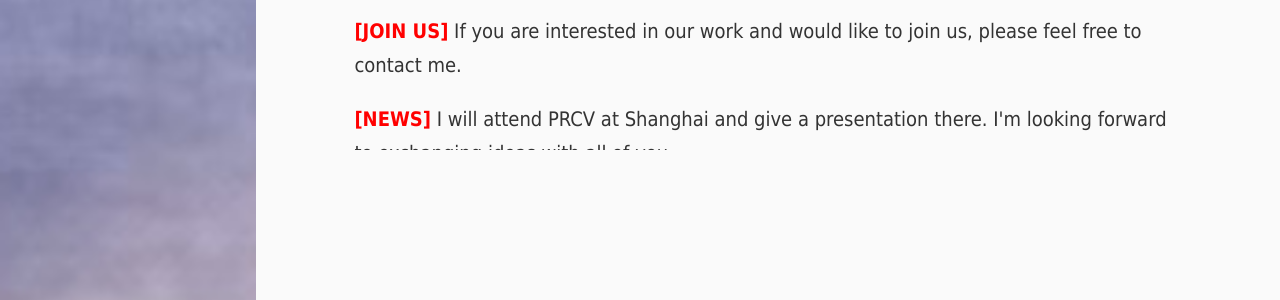
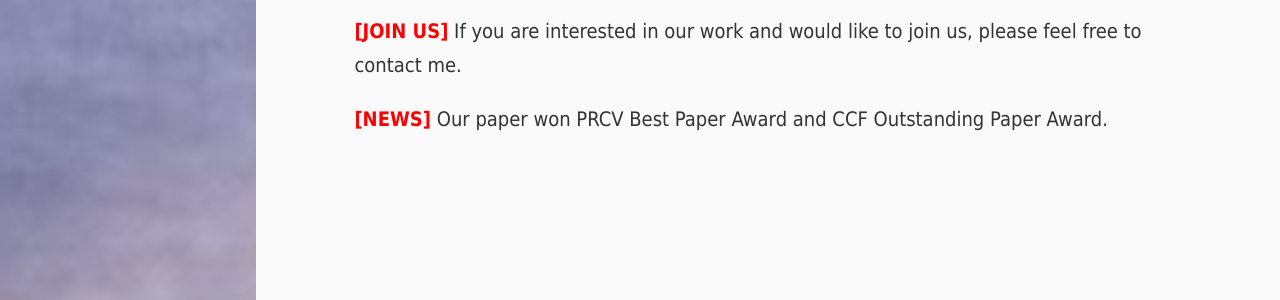
Before and after one commit to RichardSunnyMeng/RichardSunnyMeng.github.io, a Jekyll site: the page built from index.html, in a window 1280 px wide. Shown: the part 650-950 px from the top of the page. Built offline with Jekyll 4.4.1, drawn with Linux system fonts in a browser that asks for light colours; the list of posts is cut into pages by our own code.

Commit message:
Update index.html

```diff
--- a/index.html
+++ b/index.html
@@ -30,7 +30,7 @@ layout: default
 
     <p><strong><font color="#FF0000">[JOIN US]</strong></font> If you are interested in our work and would like to join us, please feel free to contact me.</p>
 
-    <p><strong><font color="#FF0000">[NEWS]</strong></font> I will attend PRCV at Shanghai and give a presentation there. I'm looking forward to exchanging ideas with all of you.</p>
+    <p><strong><font color="#FF0000">[NEWS]</strong></font> Our paper won PRCV Best Paper Award and CCF Outstanding Paper Award. </p>
   </section>
 
   <section id="education" class="section">
```
Also changed, not shown: other parts of index.html (+1 -1 lines).
